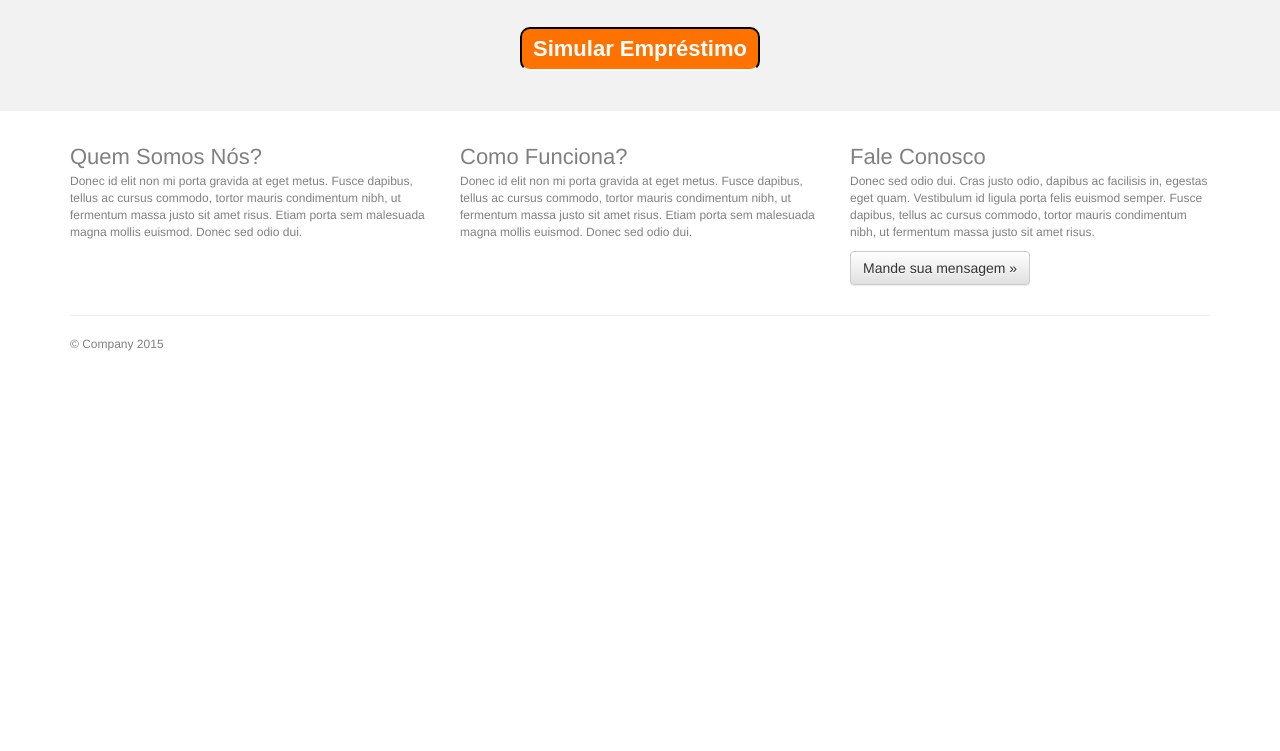
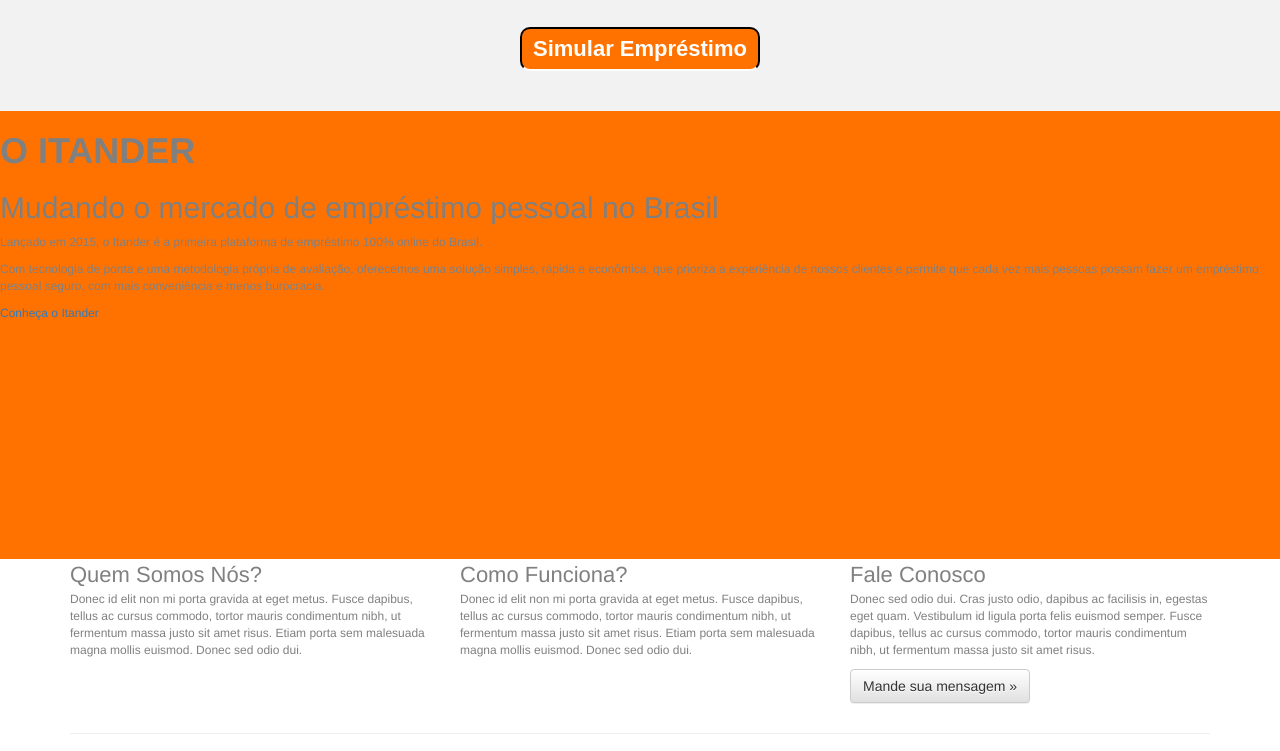
Before and after one commit to RzorX/lendmoney, a website: page public_html/index.html in a window 1280 px wide. Shown: the part 1008-1759 px from the top of the page. Before the commit the page ends 1391 px from the top, so only its background shows below. Drawn offline with nearby package versions, Linux system fonts and the light colour scheme.

Commit message:
add aboutus

```diff
--- a/public_html/css/main.css
+++ b/public_html/css/main.css
@@ -131,9 +131,25 @@
 div.infos{
     margin-top: 120px;
     background-color: #f2f2f2;
+    margin-bottom: -30px;
 }
 
 div.fazersimulacaoF{
     margin-top: 30px;
     margin-bottom: 30px;
 }
+
+div.AboutUs{
+    height: 448px;
+    min-height: 2.5rem;
+    display: flex;
+    background-color: #ff7200;
+}
+
+div.Us{
+    background-color: #ff7200;
+}
+
+h1.Itander{
+
+}
--- a/public_html/index.html
+++ b/public_html/index.html
@@ -159,6 +159,15 @@
                 <button class="simular_emprestimo"><strong> Simular Empréstimo </strong></button>
             </div>
         </div>
+        <div class="AboutUs">
+            <div class="Us">
+            <h1 class="Itander"><strong> O ITANDER </strong></h1>
+            <h2 class="slogan"> Mudando o mercado de empréstimo pessoal no Brasil </h2>
+            <p class="about"> Lançado em 2015, o Itander é a primeira plataforma de empréstimo 100% online do Brasil.            </p>
+            <p class="about2"> Com tecnologia de ponta e uma metodologia própria de avaliação, oferecemos uma solução simples, rápida e econômica, que prioriza a experiência de nossos clientes e permite que cada vez mais pessoas possam fazer um empréstimo pessoal seguro, com mais conveniência e menos burocracia. </p>
+            <a href="js/index.html" class="Conheça"> Conheça o Itander </a>
+            </div>
+        </div>
 
 
         <div class="container">
```
